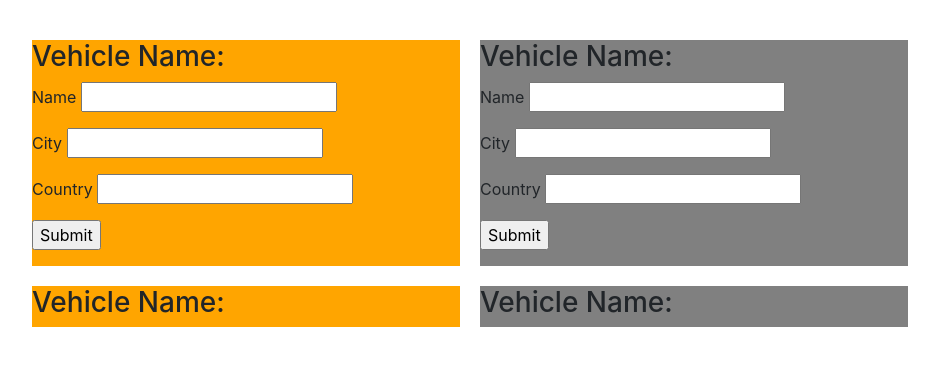
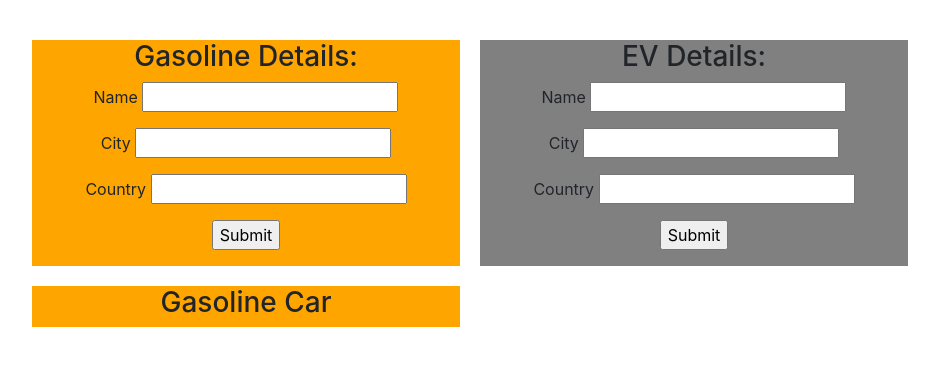
Before and after one commit to T-Matthews/vroom, a Flask app: page / in a window 1280 px wide. Shown: the part 56-422 px from the top of the page, without its empty margins (170-1109 px from the left). Run offline with Flask 2, Linux system fonts and the light colour scheme.

Commit message:
jinja templating

```diff
--- a/app/routes.py
+++ b/app/routes.py
@@ -7,8 +7,23 @@ from flask import render_template,request
 
 @app.route('/',methods = ['POST', 'GET'])
 def home():
-    form_data = request.form
-    return render_template('index.html',form_data=form_data)
+    if request.method == "POST":
+       # getting input with name = fname in HTML form
+        name = request.form.get("Name")
+
+        city = request.form.get("City")
+        country = request.form.get('Country')
+        print(type(name), type(city), type(country))
+        form_data = {
+             'city':city,
+             'name':name,
+             'country':country
+        }
+        print(name)
+        return render_template('index.html', form_data=form_data)
+    return render_template('index.html',form_data = {'city':"",
+                                                     'name':"",
+                                                     'country':""})
 
 @app.route('/about')
 def about():
@@ -16,17 +31,7 @@ def about():
 
 @app.route('/cars',methods = ['POST', 'GET'])
 def cars():
-    if request.method == "POST":
-       # getting input with name = fname in HTML form
-        name = request.form.get("name")
-
-        city = request.form.get("City")
-        country = request.form.get('Country')
-        print(type(name), type(city), type(country))
-        form_data = request.form
-        return render_template('index.html',name=name)
-
-    return render_template('index.html')
+       return render_template('cars.html')
 
 
     # api_key = os.environ.get('API_KEY')
--- a/app/static/main.css
+++ b/app/static/main.css
@@ -20,6 +20,7 @@ nav{
     width: 50%;
     height: 100%;
     margin: 10px;
+    text-align: center;
 }
 .areal{
     background-color: orange;
--- a/app/templates/index.html
+++ b/app/templates/index.html
@@ -12,8 +12,8 @@ WheelSpend | Welcome
 {% block area11 %}
 
 
-        <h3>Vehicle Name:</h3>
-        <form action="{{url_for('cars')}}" method = "POST">
+        <h3>Gasoline Details:</h3>
+        <form action="{{url_for('home')}}" method = "POST">
             <p>Name <input type = "text" name = "Name" /></p>
             <p>City <input type = "text" name = "City" /></p>
             <p>Country <input type = "text" name = "Country" /></p>
@@ -24,7 +24,7 @@ WheelSpend | Welcome
 {% block area12 %}
 
 
-        <h3>Vehicle Name:</h3>
+        <h3>EV Details:</h3>
         <form action="{{url_for('home')}}" method = "POST">
             <p>Name <input type = "text" name = "Name" /></p>
             <p>City <input type = "text" name = "City" /></p>
@@ -33,27 +33,28 @@ WheelSpend | Welcome
         </form>
 {% endblock area12 %}
 
+
 {% block area21 %}
 
 
-        <h3>Vehicle Name:</h3>
-        <h3>{{ name }}</h3>
-        <h3>{{ city }}</h3>
-        <h3>{{ country }}</h3>
+        <h3>Gasoline Car</h3>
+        <h3>{{ form_data.name }}</h3>
+        <h3>{{ form_data.city }}</h3>
+        <h3>{{ form_data.country }}</h3>
 
 
 {% endblock area21 %}
 
 {% block area22 %}
+    {% if form_data.city|length %}
 
-
-        <h3>Vehicle Name:</h3>
-        <h3>{{ name }}</h3>
-        <h3>{{ city }}</h3>
-        <h3>{{ country }}</h3>
+    <h3>EV</h3>
+    <h3>{{ form_data.name }}</h3>
+    <h3>{{ form_data.city }}</h3>
+    <h3>{{ form_data.country }}</h3>
+    {% endif %}
 
 
 {% endblock area22 %}
 
-
 </div>
```
